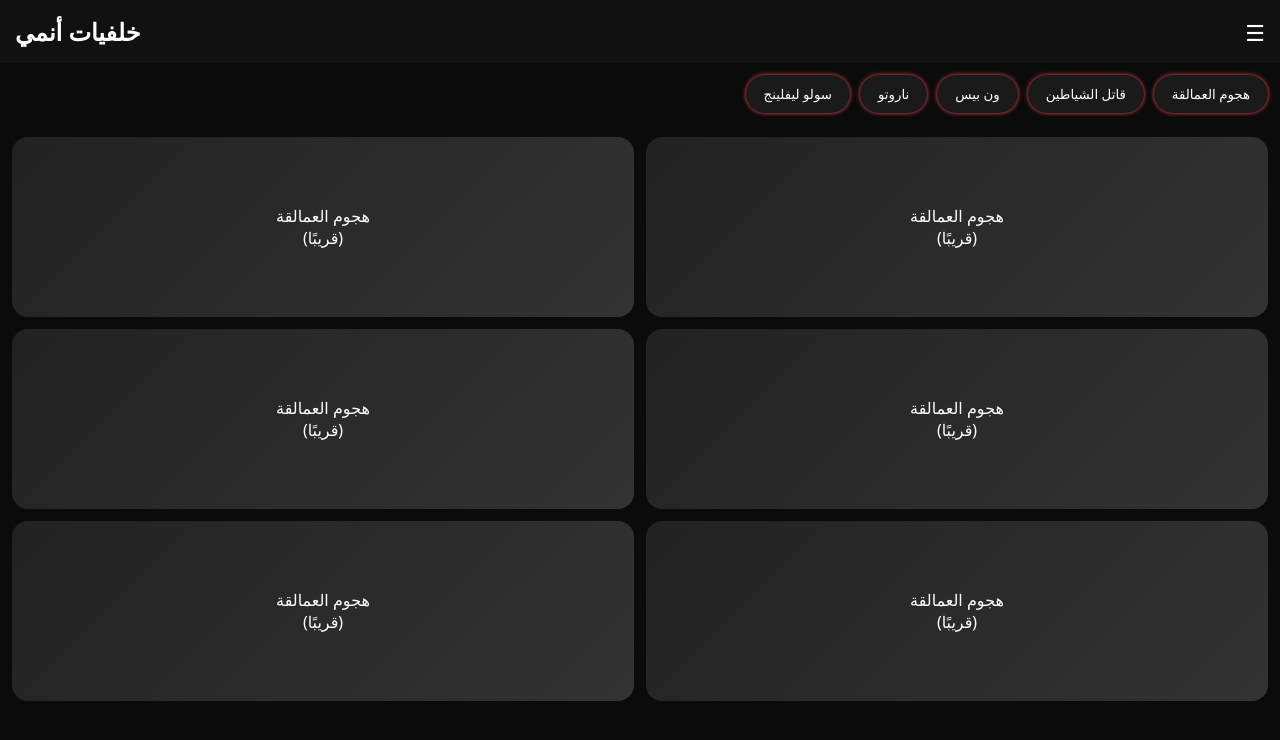
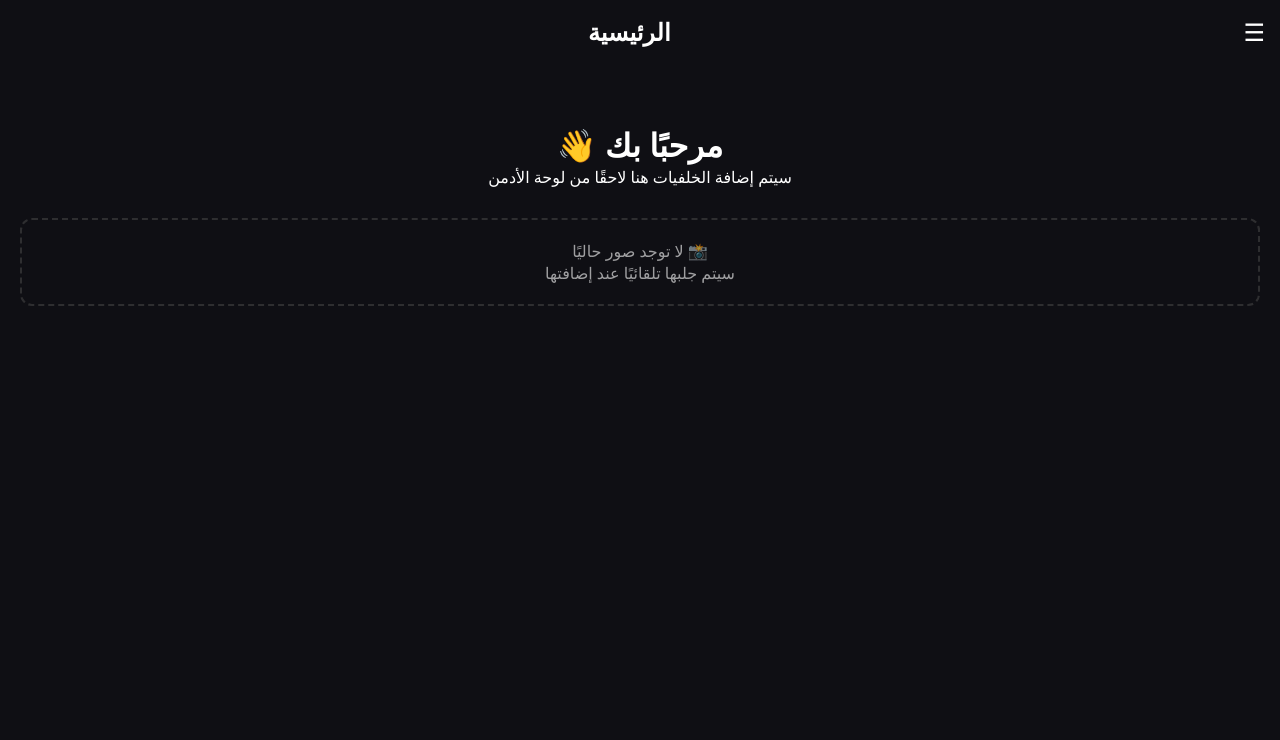
Before and after one commit to khmysmrad11-dot/-, a plain HTML site: page index.html in a window 1280 px wide. Drawn offline with Linux system fonts and the light colour scheme.

Commit message:
تحديث التصميم وإضافة أنيميشن
Updated the title and content to reflect Arabic language support. Enhanced styling and animations for a better user experience.

```diff
--- a/index.html
+++ b/index.html
@@ -3,190 +3,133 @@
 <head>
 <meta charset="UTF-8">
 <meta name="viewport" content="width=device-width, initial-scale=1.0">
-<title>Anime Wallpapers</title>
+<title>تطبيق خلفيات أونلاين</title>
 
 <style>
-:root{
-  --main:#ff4757;
-  --dark:#0b0b0b;
-  --card:#1a1a1a;
+*{
+    margin:0;
+    padding:0;
+    box-sizing:border-box;
+    font-family: system-ui;
 }
-
-*{margin:0;padding:0;box-sizing:border-box;font-family:system-ui}
-
 body{
-  background:var(--dark);
+    background:#0f0f14;
     color:#fff;
     overflow-x:hidden;
 }
 
-/* ===== Splash ===== */
+/* Splash */
 #splash{
     position:fixed;
     inset:0;
-  background:linear-gradient(135deg,#000,#111);
+    background:linear-gradient(135deg,#1e1e2f,#090914);
     display:flex;
+    align-items:center;
+    justify-content:center;
     flex-direction:column;
-  justify-content:center;
-  align-items:center;
     z-index:1000;
-  animation:hideSplash 1s ease forwards;
-  animation-delay:3.5s;
+    animation:fadeOut 1s ease forwards;
+    animation-delay:4s;
 }
-
 #splash h1{
     font-size:28px;
-  animation:glow 2s infinite;
+    animation:pulse 1.5s infinite;
 }
 #splash p{
     margin-top:10px;
     opacity:.7;
-  animation:float 2s infinite;
 }
 
-@keyframes hideSplash{
-  to{opacity:0;visibility:hidden}
+@keyframes pulse{
+    0%{transform:scale(1);}
+    50%{transform:scale(1.1);}
+    100%{transform:scale(1);}
 }
-@keyframes glow{
-  0%{text-shadow:0 0 5px var(--main)}
-  50%{text-shadow:0 0 20px var(--main)}
-  100%{text-shadow:0 0 5px var(--main)}
-}
-@keyframes float{
-  0%,100%{transform:translateY(0)}
-  50%{transform:translateY(-6px)}
+@keyframes fadeOut{
+    to{opacity:0;visibility:hidden;}
 }
 
-/* ===== Header ===== */
+/* Header */
 header{
     display:flex;
     align-items:center;
-  justify-content:space-between;
     padding:15px;
-  background:#111;
+}
+.menu-btn{
+    font-size:24px;
+    cursor:pointer;
+}
+header h2{
+    margin:auto;
 }
 
-header h2{
-  animation:slideDown .8s ease;
-}
-
-.menu-btn{
-  font-size:22px;
-  cursor:pointer;
-}
-
-@keyframes slideDown{
-  from{transform:translateY(-30px);opacity:0}
-  to{transform:translateY(0);opacity:1}
-}
-
-/* ===== Categories ===== */
-.categories{
-  display:flex;
-  gap:10px;
-  padding:12px;
-  overflow-x:auto;
-}
-
-.categories button{
-  background:var(--card);
-  color:#fff;
-  border:none;
-  padding:10px 18px;
-  border-radius:25px;
-  cursor:pointer;
-  transition:.3s;
-  animation:pulseBtn 3s infinite;
-}
-
-@keyframes pulseBtn{
-  0%{box-shadow:0 0 0 var(--main)}
-  50%{box-shadow:0 0 10px var(--main)}
-  100%{box-shadow:0 0 0 var(--main)}
-}
-
-/* ===== Grid ===== */
-.grid{
-  display:grid;
-  grid-template-columns:repeat(2,1fr);
-  gap:12px;
-  padding:12px;
-}
-
-.card{
-  height:180px;
-  background:linear-gradient(135deg,#222,#333);
-  border-radius:16px;
-  display:flex;
-  align-items:center;
-  justify-content:center;
-  text-align:center;
-  opacity:0;
-  transform:scale(.9);
-  animation:cardIn .6s ease forwards;
-}
-
-@keyframes cardIn{
-  to{opacity:1;transform:scale(1)}
-}
-
-/* ===== Drawer ===== */
+/* Drawer */
 #drawer{
     position:fixed;
     top:0;
     right:-260px;
     width:260px;
     height:100%;
-  background:#111;
+    background:#161622;
     padding:20px;
+    transition:.4s;
     z-index:999;
-  transition:.4s;
 }
-
-#drawer.active{right:0}
-
+#drawer.active{
+    right:0;
+}
 #drawer h3{
     margin-bottom:10px;
 }
-
+#drawer p{
+    font-size:14px;
+    opacity:.8;
+}
 #drawer a{
-  color:var(--main);
+    display:block;
+    margin-top:15px;
+    background:#25d366;
+    color:#000;
+    padding:10px;
+    border-radius:8px;
+    text-align:center;
     text-decoration:none;
+    font-weight:bold;
 }
 
 /* Overlay */
 #overlay{
     position:fixed;
     inset:0;
-  background:rgba(0,0,0,.6);
+    background:rgba(0,0,0,.5);
     display:none;
     z-index:998;
 }
-
-/* ===== Viewer ===== */
-.viewer{
-  position:fixed;
-  inset:0;
-  background:rgba(0,0,0,.9);
-  display:none;
-  flex-direction:column;
-  justify-content:center;
-  align-items:center;
-  animation:zoom .4s ease;
+#overlay.active{
+    display:block;
 }
 
-@keyframes zoom{
-  from{transform:scale(.8);opacity:0}
-  to{transform:scale(1);opacity:1}
+/* Content */
+main{
+    padding:20px;
+}
+.welcome{
+    text-align:center;
+    margin-top:40px;
+    animation:slideUp 1s ease;
+}
+@keyframes slideUp{
+    from{transform:translateY(30px);opacity:0;}
+    to{transform:translateY(0);opacity:1;}
 }
 
-.viewer a{
-  margin-top:15px;
-  background:var(--main);
-  padding:12px 30px;
-  border-radius:30px;
-  color:#fff;
-  text-decoration:none;
+.placeholder{
+    margin-top:30px;
+    padding:20px;
+    border:2px dashed #444;
+    border-radius:12px;
+    text-align:center;
+    opacity:.6;
 }
 </style>
 </head>
@@ -195,65 +138,46 @@ header h2{
 
 <!-- Splash -->
 <div id="splash">
-  <h1>Anime Wallpapers</h1>
-  <p>عِش عالم الأنمي… صورة تُشبه روحك</p>
+    <h1>خلفيات أونلاين</h1>
+    <p>تصميم أنيق • تجربة سلسة</p>
 </div>
 
 <!-- Drawer -->
 <div id="drawer">
-  <h3>معلومات المطور</h3>
-  <p>Developer:</p>
-  <strong>Khamees Murad Jrawan</strong>
-  <br><br>
-  <a href="https://wa.me/967784070972" target="_blank">
-    تواصل واتساب مباشر
-  </a>
+    <h3>عن المطور</h3>
+    <p>تم تطوير هذا التطبيق بعناية لتقديم تجربة حديثة وسلسة.</p>
+    <p><strong>الاسم:</strong> خميس مراد</p>
+    <a href="https://wa.me/967000000000" target="_blank">تواصل واتساب</a>
 </div>
 
 <div id="overlay" onclick="closeDrawer()"></div>
 
 <header>
-  <span class="menu-btn" onclick="openDrawer()">☰</span>
-  <h2>خلفيات أنمي</h2>
+    <div class="menu-btn" onclick="openDrawer()">☰</div>
+    <h2>الرئيسية</h2>
 </header>
 
-<div class="categories">
-  <button onclick="loadCat('هجوم العمالقة')">هجوم العمالقة</button>
-  <button onclick="loadCat('قاتل الشياطين')">قاتل الشياطين</button>
-  <button onclick="loadCat('ون بيس')">ون بيس</button>
-  <button onclick="loadCat('ناروتو')">ناروتو</button>
-  <button onclick="loadCat('سولو ليفلينج')">سولو ليفلينج</button>
+<main>
+    <div class="welcome">
+        <h1>مرحبًا بك 👋</h1>
+        <p>سيتم إضافة الخلفيات هنا لاحقًا من لوحة الأدمن</p>
     </div>
 
-<div id="grid" class="grid"></div>
+    <div class="placeholder">
+        📸 لا توجد صور حاليًا<br>
+        سيتم جلبها تلقائيًا عند إضافتها
+    </div>
+</main>
 
 <script>
-const grid=document.getElementById("grid");
-const drawer=document.getElementById("drawer");
-const overlay=document.getElementById("overlay");
-
-function loadCat(name){
-  grid.innerHTML="";
-  for(let i=1;i<=6;i++){
-    const c=document.createElement("div");
-    c.className="card";
-    c.style.animationDelay=`${i*0.05}s`;
-    c.innerText=name+"\n(قريبًا)";
-    grid.appendChild(c);
+function openDrawer(){
+    document.getElementById("drawer").classList.add("active");
+    document.getElementById("overlay").classList.add("active");
 }
+function closeDrawer(){
+    document.getElementById("drawer").classList.remove("active");
+    document.getElementById("overlay").classList.remove("active");
 }
-
-function openDrawer(){
-  drawer.classList.add("active");
-  overlay.style.display="block";
-}
-
-function closeDrawer(){
-  drawer.classList.remove("active");
-  overlay.style.display="none";
-}
-
-loadCat("هجوم العمالقة");
 </script>
 
 </body>
```
Lines whose indentation alone changed are shown as unchanged.
